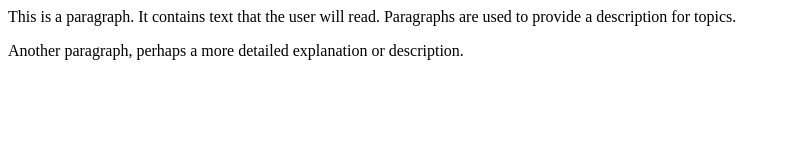
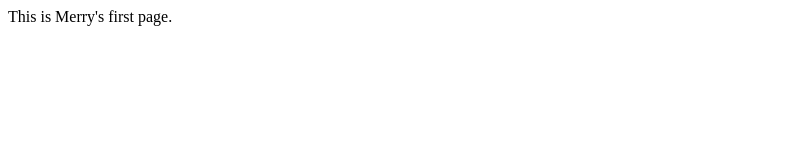
Before and after one commit to XuFamily1/XuFamily1.github.io, a plain HTML site: page index.html in a window 1280 px wide. Shown: the whole page, without its empty margins (0-791 px from the left). Drawn offline with Linux system fonts and the light colour scheme.

Commit message:
Update index.html

```diff
--- a/index.html
+++ b/index.html
@@ -1,2 +1 @@
-<p>This is a paragraph. It contains text that the user will read.  Paragraphs are used to provide a description for topics.</p>
-<p>Another paragraph, perhaps a more detailed explanation or description.</p>
+<p>This is Merry's first page.</p>
```
